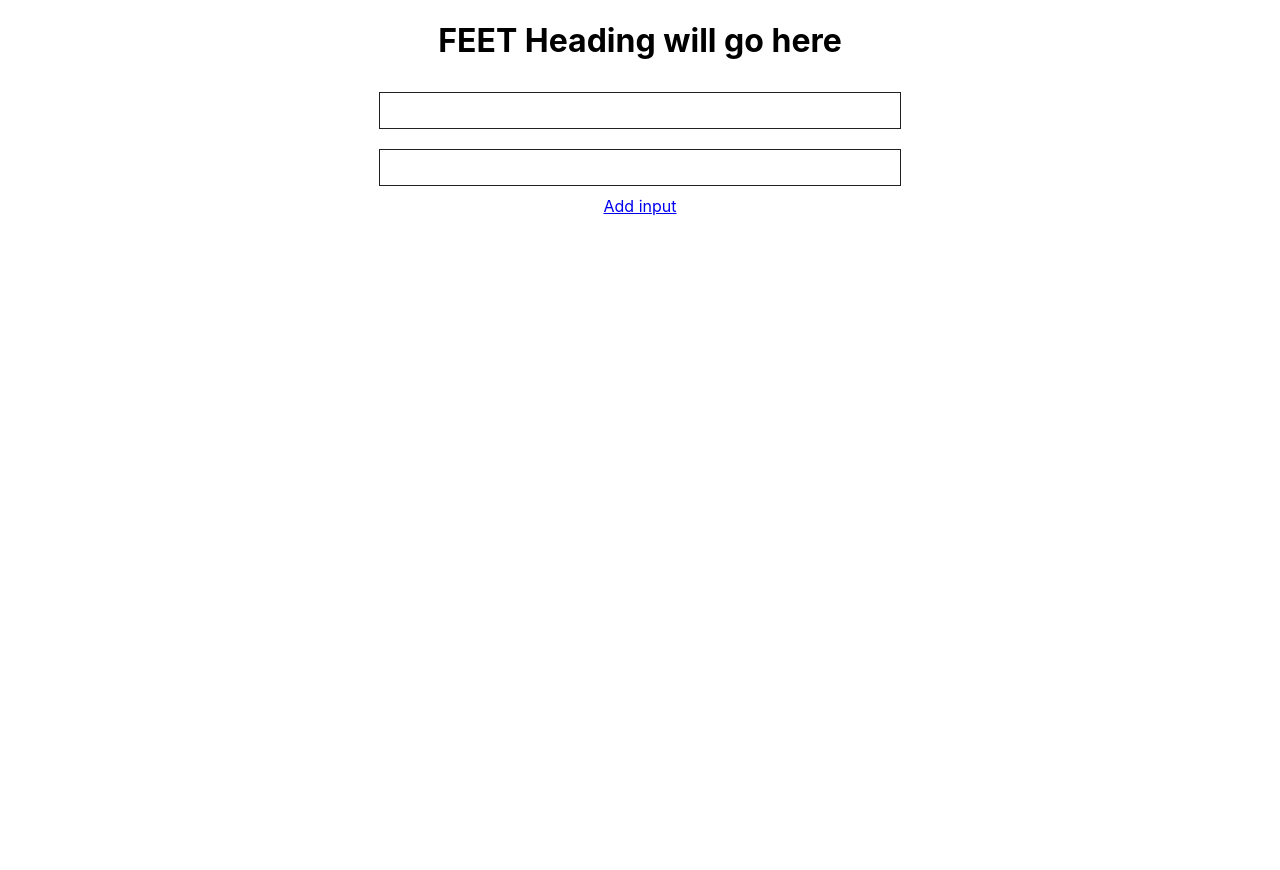
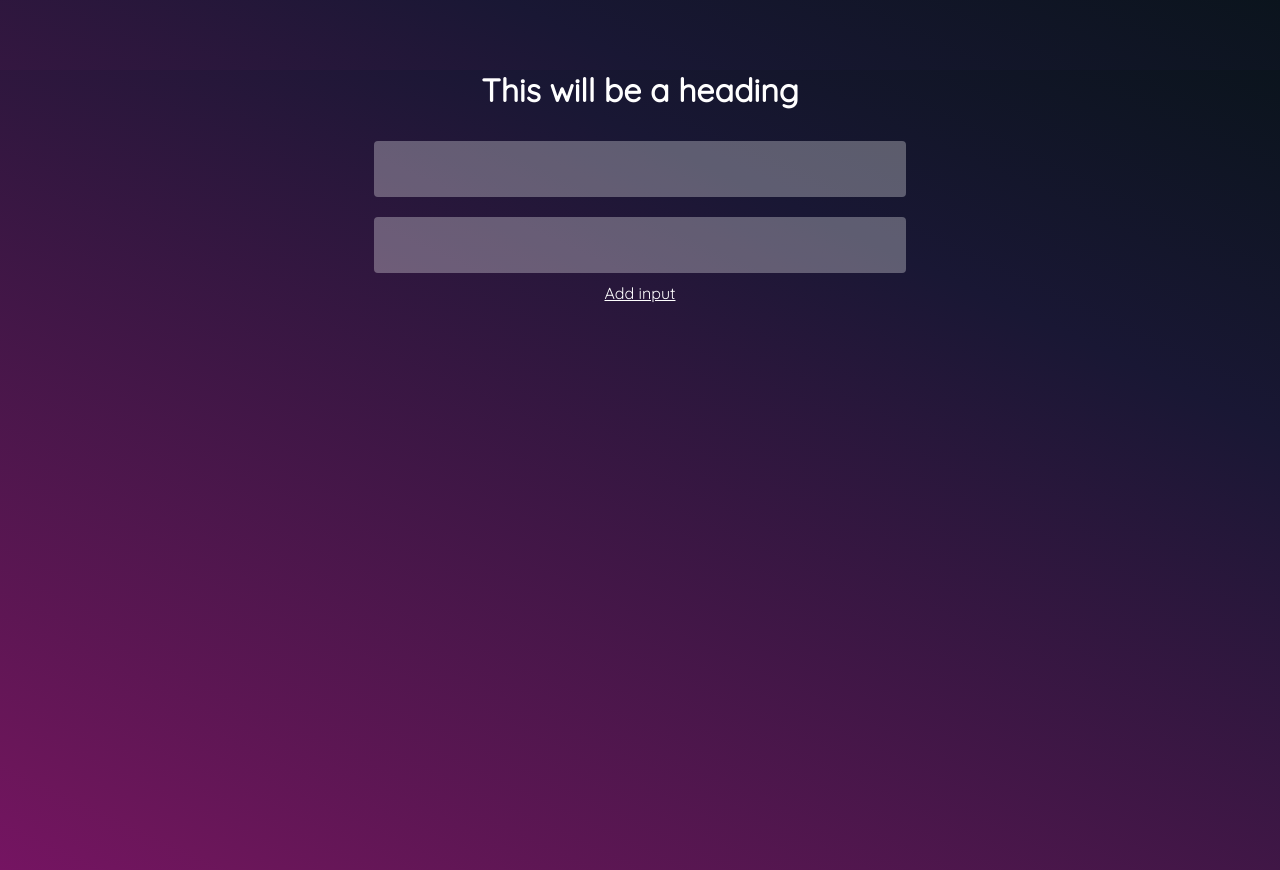
Before and after one commit to naominext/feet, a React (Create React App) app: page / in a window 1280 px wide. Before the commit the page ends 800 px from the top, so only its background shows below. Built offline with nearby package versions, Linux system fonts and the light colour scheme.

Commit message:
initial styling added

```diff
--- a/public/index.html
+++ b/public/index.html
@@ -9,6 +9,7 @@
       name="description"
       content="Web site created using create-react-app"
     />
+    <link href="https://fonts.googleapis.com/css2?family=Quicksand&display=swap" rel="stylesheet">
     <link rel="apple-touch-icon" href="%PUBLIC_URL%/logo192.png" />
     <!--
       manifest.json provides metadata used when your web app is installed on a
--- a/src/Components/App/App.css
+++ b/src/Components/App/App.css
@@ -1,3 +1,8 @@
 .App {
   text-align: center;
-}
+  font-family: 'Quicksand', sans-serif;
+  color: #ffffff;
+  margin-top: 70px;
+ }
+
+ a{color: #ffffff;}
--- a/src/Components/App/App.js
+++ b/src/Components/App/App.js
@@ -52,7 +52,7 @@ class App extends React.Component {
   render() {
     return (
       <div className="App">
-        <h1>FEET Heading will go here</h1>
+        <h1>This will be a heading</h1>
         < Form inputs={this.state.inputs} onInputChange={this.updateInput} onAddInput={this.addInput} />
       </div>
     )
--- a/src/Components/Input/Input.css
+++ b/src/Components/Input/Input.css
@@ -1,8 +1,32 @@
 .item-input {
-    padding: 10px;
-    border: 1px solid #202020;
+    padding: 16px;
+    border: 0px;
     display: block;
     margin: 10px;
     width: 100%;
     max-width: 500px;
+    height: 24px;
+    border-radius: 4px;
+    position: relative;
+    background-color: rgba(255,255,255,0.3);
+    font-size: 20px;
+    text-transform: capitalize;
+    color: #ffffff;
+    font-weight: 600;
+    font-family: 'Gotham SSm A', 'Gotham SSm B', sans-serif;
 }
+
+input:focus, textarea:focus, select:focus {
+    border: 2px solid rgba(255,255,255,0.6) !important;
+    box-shadow: 0 0 3px rgba(255,255,255,0.6) !important;
+    -moz-box-shadow: 0 0 3px rgba(255,255,255,0.6) !important;
+    -webkit-box-shadow: 0 0 3px rgba(255,255,255,0.6) !important;
+    outline-offset: 0px !important;
+    outline: none !important;
+    }
+
+input::selection {
+    background: #c71585;}
+
+input::-moz-selection {
+    background: #c71585;}
--- a/src/index.css
+++ b/src/index.css
@@ -5,6 +5,17 @@ body {
     sans-serif;
   -webkit-font-smoothing: antialiased;
   -moz-osx-font-smoothing: grayscale;
+
+}
+
+body, html {
+  height: 100%;
+  margin: 0;
+  background: rgb(117,20,98);
+background: linear-gradient(25deg, rgba(117,20,98,1) 0%, rgba(107,22,90,1) 8%, rgba(25,23,52,1) 74%, rgba(11,20,29,1) 100%);
+    background-position: center;
+    background-repeat: no-repeat;
+    background-size: cover;
 }
 
 code {
```
